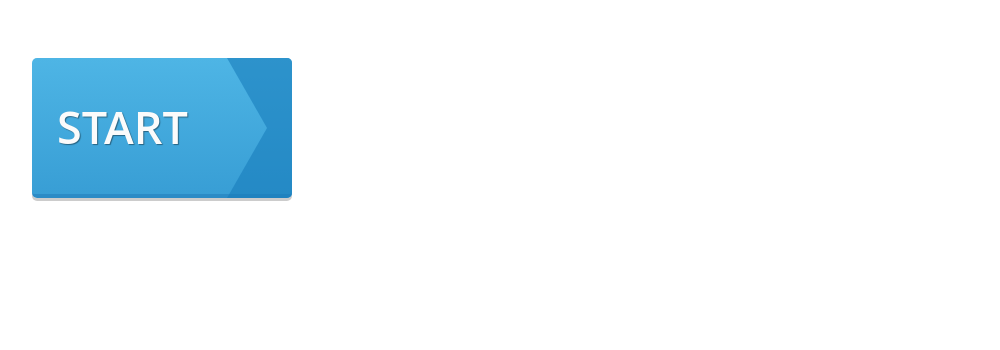
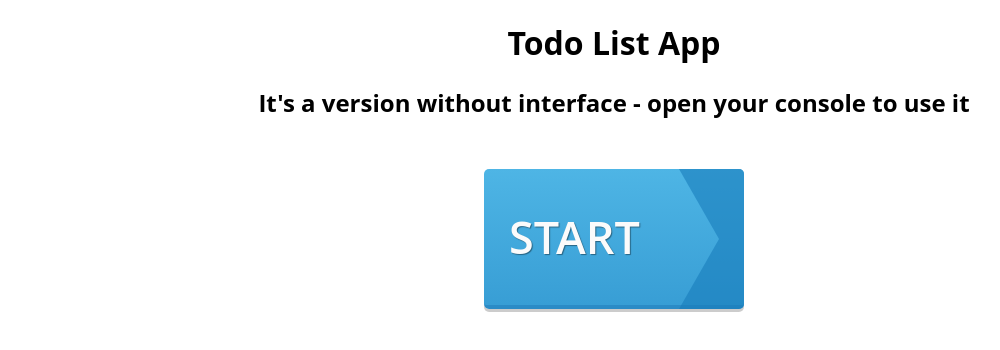
Before and after one commit to Aimekram/CodersCamp_project_2, a plain HTML site: page index.html in a window 1280 px wide. Shown: the whole page, without its empty margins (26-1026 px from the left). Drawn offline with Linux system fonts and the light colour scheme.

Commit message:
Put title and short description, plus basic styling

```diff
--- a/index.html
+++ b/index.html
@@ -3,10 +3,18 @@
     <head>
         <meta charset="utf-8">
         <meta http-equiv="X-UA-Compatible" content="IE=edge">
-        <title></title>
+        <title>Todo List</title>
         <meta name="description" content="">
         <meta name="viewport" content="width=device-width, initial-scale=1">
         <style>
+            body {
+                font-family: 'Open Sans', sans-serif;
+            }
+
+            .container {
+                text-align: center;
+            }
+
             button {
                 width: 260px;
                 height: 140px;
@@ -24,7 +32,7 @@
                 padding: 25px;
                 box-shadow: 0px 3px 0px 0px rgba(0,0,0,.2);
                 cursor: pointer;
-                margin: 50px;
+                margin: 30px;
             }
 
             button:active {
@@ -52,7 +60,11 @@
         </style>
     </head>
     <body>
-        <button id="js_startApp">START</button>
-        <script src="./main.js" async defer></script>
+        <div class="container">
+            <h1>Todo List App</h1>
+            <h2>It's a version without interface - open your console to use it</h2>
+            <button id="js_startApp">START</button>
+            <script src="./main.js" async defer></script>
+        </div>
     </body>
 </html>
```
